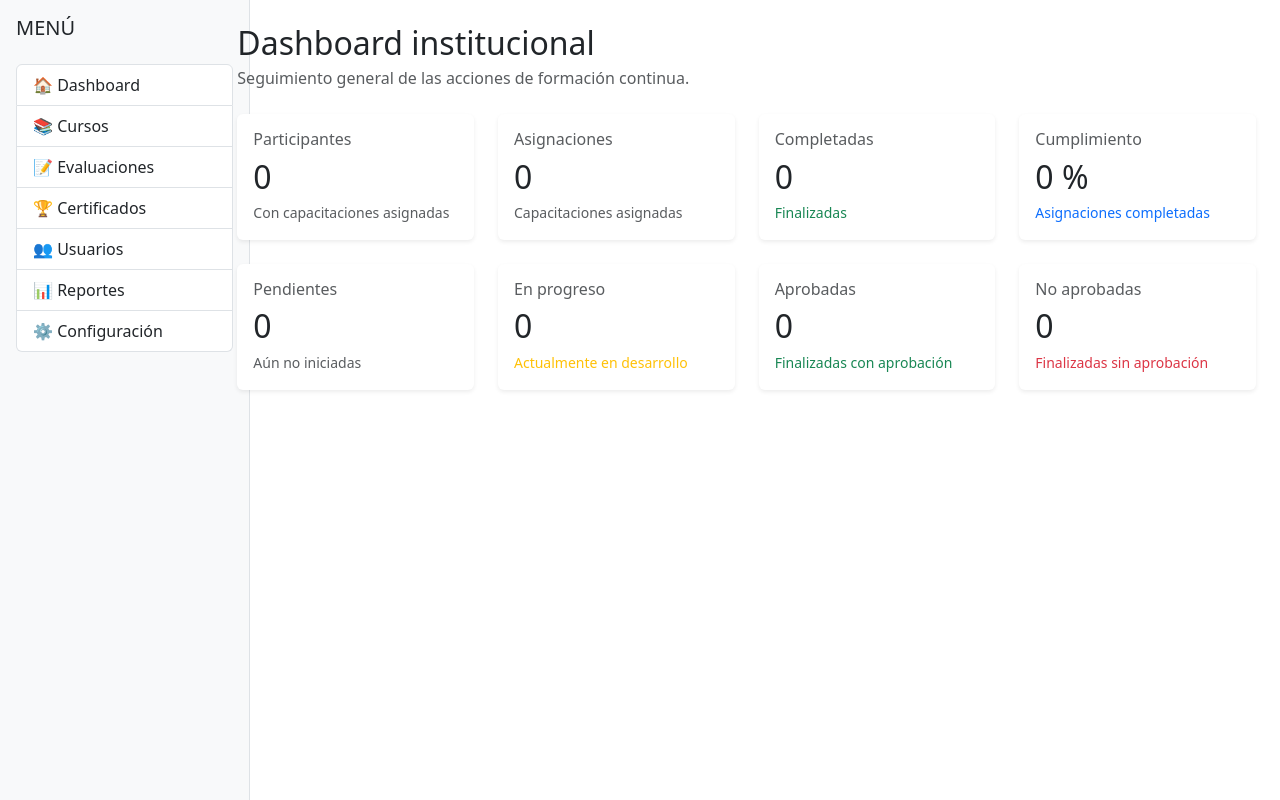
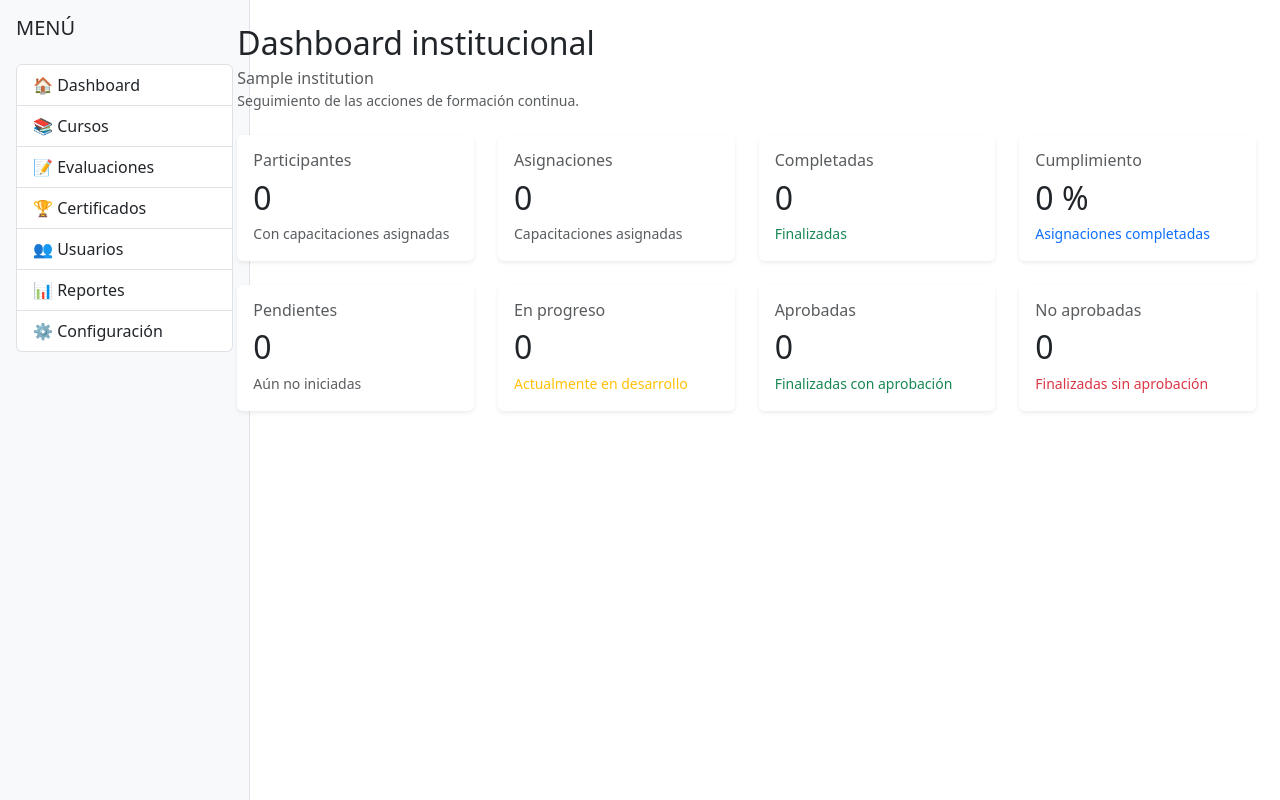
Before and after one commit to wilben1986-a11y/HospitalLearning, a Django app: page / in a window 1280 px wide. Shown: the part 56-856 px from the top of the page. Run offline with Django 5.2, Linux system fonts and the light colour scheme; a user stored in the database is signed in; tables that the repository leaves empty hold one stand-in row (values such as "Sample post"); data that the repository does not hold is empty.

Commit message:
Dashboard: filtrar indicadores por institucion

```diff
--- a/pages/views.py
+++ b/pages/views.py
@@ -19,6 +19,7 @@ from reportlab.pdfgen import canvas
 from reportlab.platypus import Paragraph
 
 from certificates.models import Certificate
+from users.models import InstitutionalLink
 from training.models import (
     TrainingAction,
     TrainingAssignment,
@@ -29,19 +30,41 @@ from training.models import (
 @login_required
 def home(request):
     """
-    Dashboard principal de HospitalLearning.
+    Dashboard institucional de HospitalLearning.
 
-    Esta versión muestra indicadores globales del sistema.
-    Posteriormente los indicadores se filtrarán por institución.
+    Los indicadores se calculan únicamente con las asignaciones
+    pertenecientes a la institución activa del usuario autenticado.
     """
 
-    assignments = TrainingAssignment.objects.all()
+    institutional_link = (
+        InstitutionalLink.objects.filter(
+            user=request.user,
+            active=True,
+        )
+        .select_related("institution")
+        .order_by("id")
+        .first()
+    )
+
+    institution = (
+        institutional_link.institution
+        if institutional_link is not None
+        else None
+    )
+
+    if institution is not None:
+        assignments = TrainingAssignment.objects.filter(
+            training_action__institution=institution,
+        )
+    else:
+        assignments = TrainingAssignment.objects.none()
 
     total_participants = (
         assignments.values("user_id")
         .distinct()
         .count()
     )
+
     total_assignments = assignments.count()
     pending_assignments = assignments.filter(status="PENDING").count()
     in_progress_assignments = assignments.filter(status="IN_PROGRESS").count()
@@ -58,6 +81,8 @@ def home(request):
         compliance_percentage = 0
 
     context = {
+        "institution": institution,
+        "institutional_link": institutional_link,
         "total_participants": total_participants,
         "total_assignments": total_assignments,
         "completed_assignments": completed_assignments,
@@ -68,8 +93,11 @@ def home(request):
         "not_approved_assignments": not_approved_assignments,
     }
 
-    return render(request, "pages/home.html", context)
-
+    return render(
+        request,
+        "pages/home.html",
+        context,
+    )
 
 @login_required
 def my_trainings(request):
--- a/templates/pages/home.html
+++ b/templates/pages/home.html
@@ -5,12 +5,37 @@
 {% block content %}
 
 <div class="mb-4">
-    <h2 class="mb-1">Dashboard institucional</h2>
-    <p class="text-muted mb-0">
-        Seguimiento general de las acciones de formación continua.
-    </p>
+
+    <h2 class="mb-1">
+        Dashboard institucional
+    </h2>
+
+    {% if institution %}
+
+        <p class="text-muted mb-0">
+            {{ institution }}
+        </p>
+
+        <p class="text-muted small mb-0">
+            Seguimiento de las acciones de formación continua.
+        </p>
+
+    {% else %}
+
+        <div class="alert alert-warning mt-3 mb-0">
+            Tu usuario no tiene una institución activa asociada.
+            Los indicadores institucionales no están disponibles.
+        </div>
+
+    {% endif %}
+
 </div>
 
-{% include "components/stats_cards.html" %}
+
+{% if institution %}
+
+    {% include "components/stats_cards.html" %}
+
+{% endif %}
 
 {% endblock %}
```
